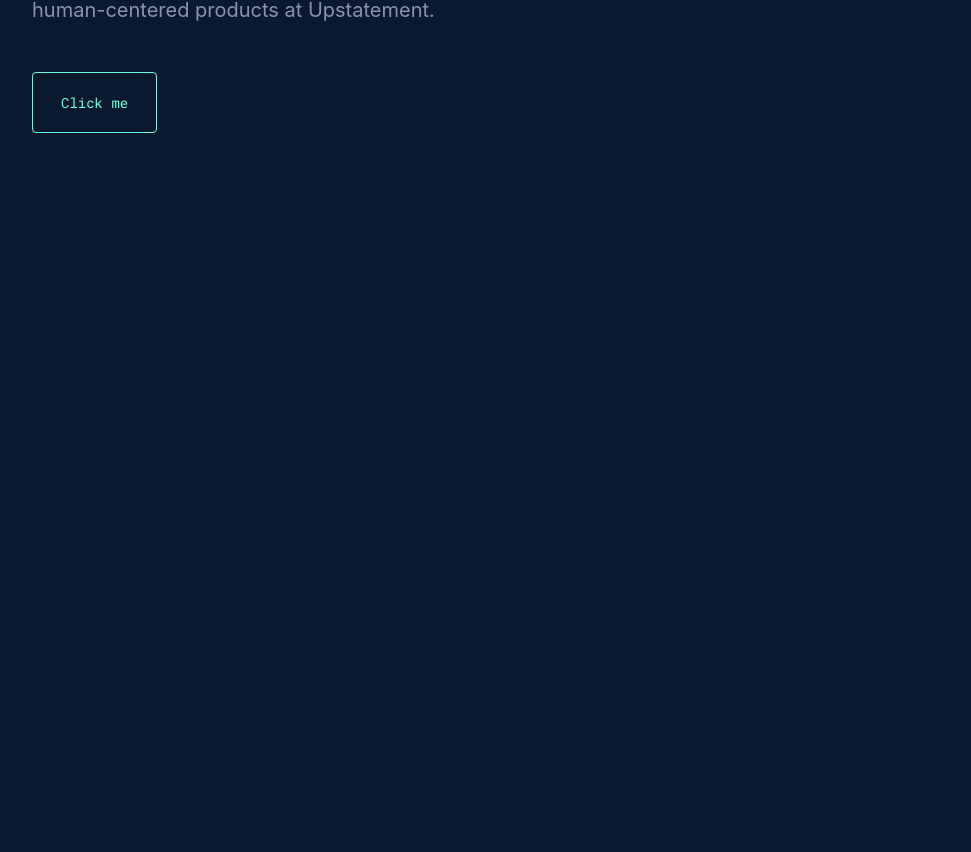
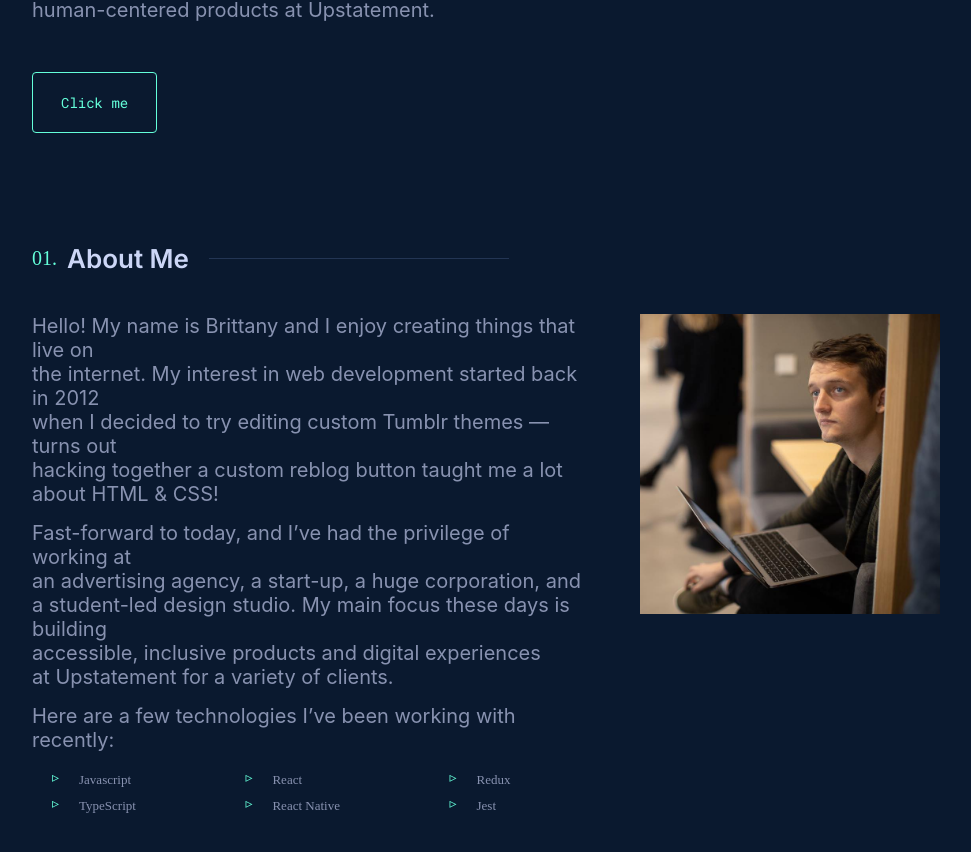
Before and after one commit to b-antonenko/personalPage, a React (Create React App) app: page / in a window 1280 px wide. Shown: the part 514-1366 px from the top of the page, without its empty margins (118-1089 px from the left). Built offline with nearby package versions, Linux system fonts and the light colour scheme.

Commit message:
about section added

```diff
--- a/public/index.html
+++ b/public/index.html
@@ -15,6 +15,9 @@
     <link rel="preconnect" href="https://fonts.googleapis.com">
     <link rel="preconnect" href="https://fonts.gstatic.com" crossorigin>
     <link href="https://fonts.googleapis.com/css2?family=Roboto+Mono:ital,wght@0,100..700;1,100..700&family=Roboto:ital,wght@0,100;0,300;0,400;0,500;0,700;0,900;1,100;1,300;1,400;1,500;1,700;1,900&display=swap" rel="stylesheet">
+    <link rel="preconnect" href="https://fonts.googleapis.com">
+    <link rel="preconnect" href="https://fonts.gstatic.com" crossorigin>
+    <link href="https://fonts.googleapis.com/css2?family=Inter:wght@100..900&display=swap" rel="stylesheet">
   </head>
   <body>
     <noscript>You need to enable JavaScript to run this app.</noscript>
--- a/src/components/content/Content.jsx
+++ b/src/components/content/Content.jsx
@@ -2,6 +2,7 @@ import React from 'react';
 import './styles.css';
 
 import Hero from './components/hero/Hero';
+import About from './components/about/About';
 
 function Content() {
   console.log('jhello content');
@@ -9,6 +10,7 @@ function Content() {
   return (
     <main className="main">
       <Hero />
+      <About />
     </main>
   );
 }
--- a/src/components/content/components/about/About.jsx
+++ b/src/components/content/components/about/About.jsx
@@ -1,12 +1,51 @@
 import React from 'react';
+import { technologies } from '../../../../helpers/data';
+import photo from '../../../../images/bohdan.jpg';
 import './styles.css';
 
 function About() {
   console.log('about section');
 
   return (
-    <section className="about">
-      about info here
+    <section className="about" id="about">
+      <div className="about_section_header">
+        <h2>
+          About Me
+        </h2>
+      </div>
+      <div className="about_content">
+        <div className="about_text">
+          <p>
+            Hello! My name is Brittany and I enjoy creating things that live on
+            <br />
+            the internet. My interest in web development started back in 2012
+            <br />
+            when I decided to try editing custom Tumblr themes — turns out
+            <br />
+            hacking together a custom reblog button taught me a lot about HTML & CSS!
+          </p>
+          <p>
+            Fast-forward to today, and I’ve had the privilege of working at
+            <br />
+            an advertising agency, a start-up, a huge corporation, and
+            <br />
+            a student-led design studio. My main focus these days is building
+            <br />
+            accessible, inclusive products and digital experiences
+            <br />
+            at Upstatement for a variety of clients.
+          </p>
+          <p>
+            Here are a few technologies I’ve been working with recently:
+          </p>
+          <ul className="about_tech-list">
+            {technologies.map((tech) => <li key={tech} className="about_tech">{tech}</li>)}
+          </ul>
+        </div>
+        <div className="about_image">
+          <img src={photo} alt="bohdan_antonenko" />
+        </div>
+      </div>
     </section>
   );
 }
--- a/src/components/content/components/about/styles.css
+++ b/src/components/content/components/about/styles.css
@@ -1,3 +1,100 @@
 .about {
     height: auto;
+    display: flex;
+    flex-direction: column;
+    align-items: flex-start;
+    padding: 100px 0;
+
+    .about_section_header {
+        text-align: start;
+
+        h2 {
+            margin: 10px 0px 40px;
+            font-size: 26px;
+            color: #ccd6f6;
+            font-weight: 600;
+            font-family: 'Inter';
+            display: flex;
+            align-items: center;
+        }
+
+        h2::before {
+            content: '01. ';
+            font-family: '"Roboto Mono", monospace;';
+            margin-right: 10px;
+            font-size: 20px;
+            font-weight: 400;
+            color: #64ffda;
+            bottom: 4px;
+        }
+
+        h2::after {
+            content: "";
+            display: block;
+            width: 300px;
+            height: 1px;
+            margin-left: 20px;
+            background-color: #233554;
+        }
+    }
+
+    .about_content {
+        display: grid;
+        grid-template-columns: 3fr 2fr;
+        gap: 50px;
+
+        p {
+            margin: 0px 0px 15px;
+            color: #8892b0;
+            font-size: 20px;
+            text-align: left;
+            font-family: inherit;
+        }
+    }
+
+    .about_tech-list {
+        gap: 0px 10px;
+        padding: 0px;
+        margin: 20px 0px 0px;
+        overflow: hidden;
+        list-style: none;
+        display: flex;
+        flex-direction: column;
+        align-items: flex-start;
+        height: 60px;
+        flex-wrap: wrap;
+
+        li {
+            display: flex;
+            align-items: flex-start;
+            margin-bottom: 10px;
+            padding-left: 20px;
+            font-family: '"Roboto Mono", monospace;';
+            font-size: 13px;
+            color: #8892b0;
+        }
+
+        li::before {
+            content: "▹";
+            left: 0px;
+            color: #64ffda;
+            font-size: 14px;
+            line-height: 12px;
+            margin-right: 20px;
+        }
+    }
+
+    .about_image {
+        height: 300px;
+        width: 300px;
+        box-sizing: border-box;
+        position: relative;
+
+        img {
+            height: auto;
+            width: auto;
+            max-width: 100%;
+            max-height: 100%
+        }
+    }
 };
--- a/src/helpers/data.js
+++ b/src/helpers/data.js
@@ -2,7 +2,7 @@
 export const linksData = [
   {
     title: 'About',
-    link: '/about',
+    link: '/#about',
     num: '01. ',
     key: 'about',
   },
@@ -25,3 +25,5 @@ export const linksData = [
     key: 'contact',
   },
 ];
+
+export const technologies = ['Javascript', 'TypeScript', 'React', 'React Native', 'Redux', 'Jest'];
```
Also changed, not shown: src/images/Bohdan.png (added), src/images/bohdan.jpg (added).
